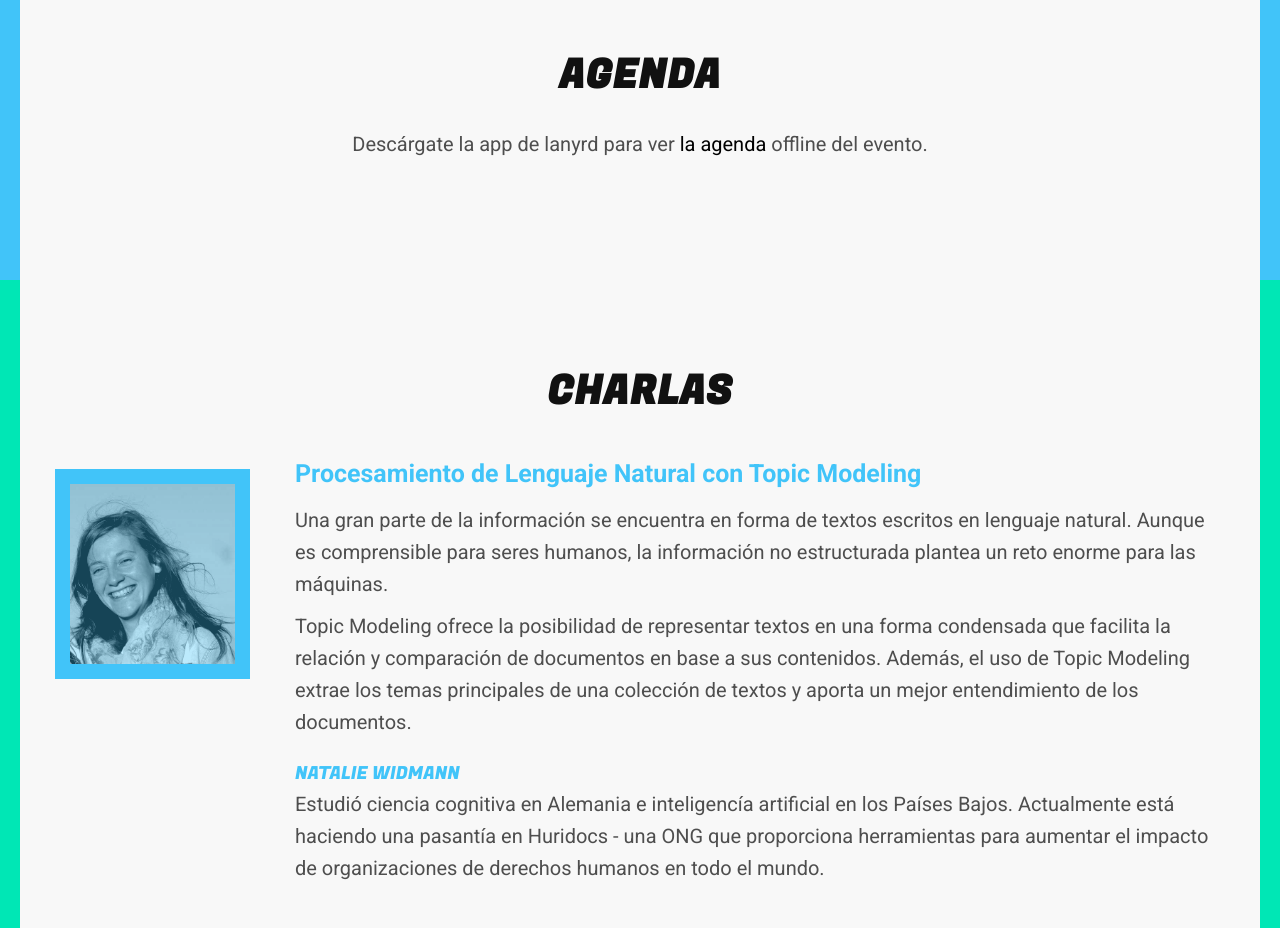
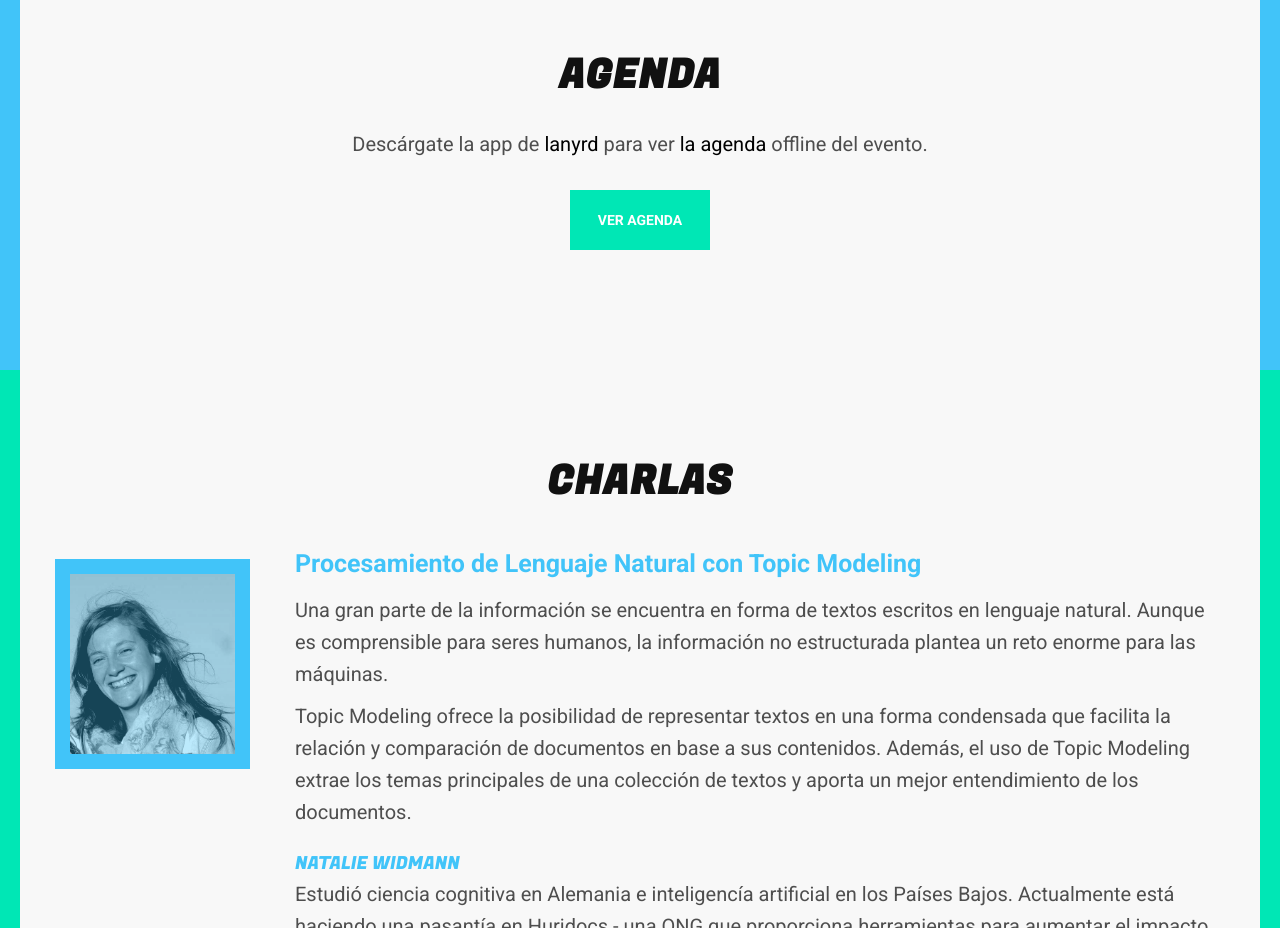
Before and after one commit to wtmgdgcastellon/wtm2016, a website: page index.html in a window 1280 px wide. Shown: the part 1520-2448 px from the top of the page. Drawn offline with Linux system fonts and the light colour scheme; files whose address does not match are found by name.

Commit message:
Add button to see agenda

```diff
--- a/index.html
+++ b/index.html
@@ -108,7 +108,12 @@
             <div class="row">
                 <div class="col-md-12">
                     <h3 class="section-title text-center">Agenda</h3>
-                    <p class='text-center'>Descárgate la app de lanyrd para ver <a href='http://lanyrd.com/2016/wtmcastellon/'>la agenda</a> offline del evento.</p>
+                    <p class='text-center'>Descárgate la app de <a href="http://lanyrd.com/mobile/">lanyrd</a> para ver <a href='http://lanyrd.com/2016/wtmcastellon/'>la agenda</a> offline del evento.</p>
+
+                    <p class="text-center">
+                    <a class="btn bg-light-green" href="http://lanyrd.com/2016/wtmcastellon/">Ver agenda</a>
+
+                    </p>
                 </div>
             </div>
         </div>
```
